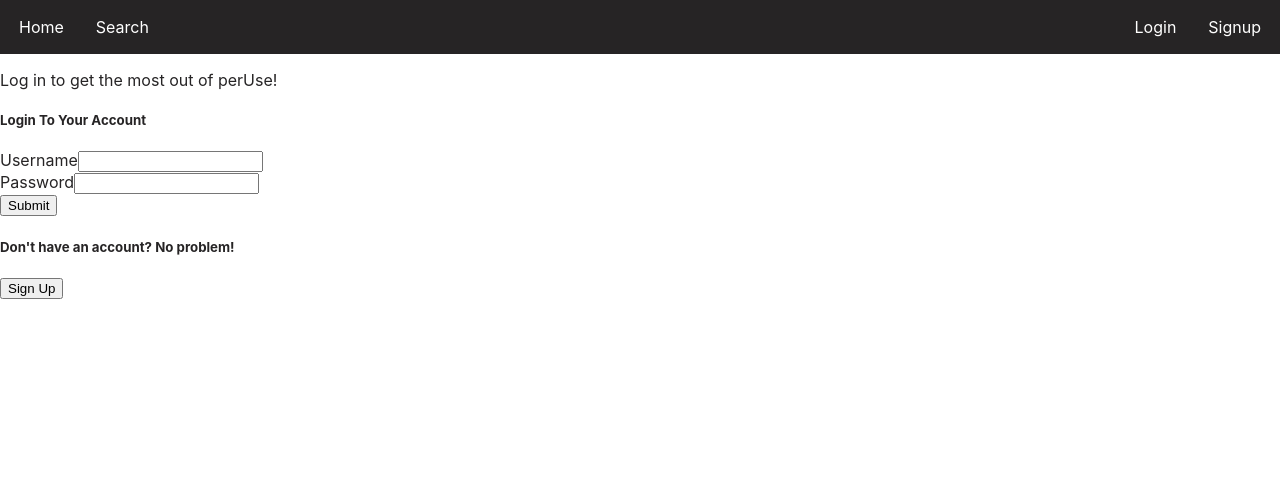
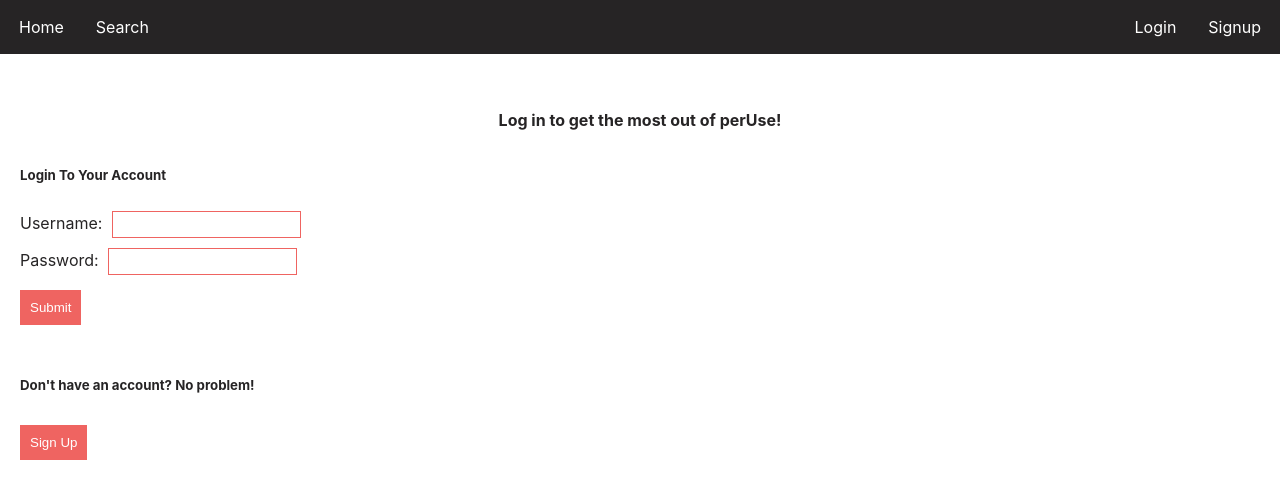
Before and after one commit to SPFlores/perUse, a React (Create React App) app in the folder Client/: page /login in a window 1280 px wide. Shown: the top 498 px of the page. Built offline with nearby package versions, Linux system fonts and the light colour scheme.

Commit message:
login page styled

```diff
--- a/Client/src/index.css
+++ b/Client/src/index.css
@@ -85,7 +85,7 @@ button.location, button.type, button.skills, .filterBtn {
 
 .jobCard {
   border-style: solid;
-  border-color: #ef6461;
+  border-color: #26bfb3;
   border-width: 5px;
   padding: 5px 15px 15px;
   margin-top: 20px;
@@ -103,15 +103,15 @@ button.location, button.type, button.skills, .filterBtn {
 }
 
 .notLoggedInBtn, .applyBtn {
-  background-color: #ef6461;
+  background-color: #26bfb3;
   color: white;
-  border: #ef6461;
+  border: #26bfb3;
   padding: 10px;
   margin: 10px;
   display: inline
 }
 
-#applicationTitle, #appSuccess {
+#applicationTitle, #appSuccess, #logInPlease {
   text-align: center;
   padding: 15px
 }
@@ -134,6 +134,20 @@ button.location, button.type, button.skills, .filterBtn {
   display: inline
 }
 
+.usernameEntry, .passwordEntry {
+  padding: 5px;
+  margin: 5px;
+  border: 1px solid #ef6461;
+}
+
+.loginPgBtn {
+  background-color: #ef6461;
+  color: white;
+  border: #ef6461;
+  margin: 10px 0px;
+  padding: 10px;
+}
+
 body {
   margin: 0;
   font-family: -apple-system, BlinkMacSystemFont, 'Segoe UI', 'Roboto', 'Oxygen', 'Ubuntu', 'Cantarell', 'Fira Sans', 'Droid Sans', 'Helvetica Neue', sans-serif;
--- a/Client/src/pages/Login/Login.js
+++ b/Client/src/pages/Login/Login.js
@@ -64,36 +64,38 @@ const LoginPage = _ => {
   }
 
   return (
-    <div>
+    <div class='mainArea'>
       {userState.isLoggedIn ? userState.renderRedirect() : null}
 
       <div>
-        <p>Log in to get the most out of perUse!</p>
+        <h4 id='logInPlease'>Log in to get the most out of perUse!</h4>
       </div>
 
       <form>
         <h5>Login To Your Account</h5>
         <div>
-          {userState.failedLoginUsername ? <p style={{ color: 'red' }}>Please enter your username!</p> : null}
-          <label htmlFor='username'>Username</label>
-          <input type='text' id='username' name='username' ref={username} />
+          {userState.failedLoginUsername ? <p style={{ color: '#ef6461' }}>Please enter your username!</p> : null}
+          <label htmlFor='username'>Username: </label>
+          <input type='text' id='username' name='username' ref={username} class='usernameEntry' />
         </div>
         <div>
-          {userState.failedLoginPassword ? <p style={{ color: 'red' }}>Please enter your password!</p> : null}
-          <label htmlFor='password'>Password</label>
-          <input type='password' id='password' name='password' ref={password} />
+          {userState.failedLoginPassword ? <p style={{ color: '#ef6461' }}>Please enter your password!</p> : null}
+          <label htmlFor='password'>Password: </label>
+          <input type='password' id='password' name='password' ref={password} class='passwordEntry' />
         </div>
         {/* checkbox for "remember me" that sets local storage */}
         {/* <div>
           <input type='checkbox' name='rememberMe' id='rememberMe' ref={rememberMe} />
           <label htmlFor='rememberMe'>Remember Me</label>
         </div> */}
-        <button onClick={userState.handleLogInUser}>Submit</button>
+        <button onClick={userState.handleLogInUser} class='loginPgBtn'>Submit</button>
       </form>
+
+      <br />
 
       <h5>Don't have an account? No problem!</h5>
       <Link to='/signup'>
-        <button>Sign Up</button>
+        <button class='loginPgBtn'>Sign Up</button>
       </Link>
     </div>
   )
```
